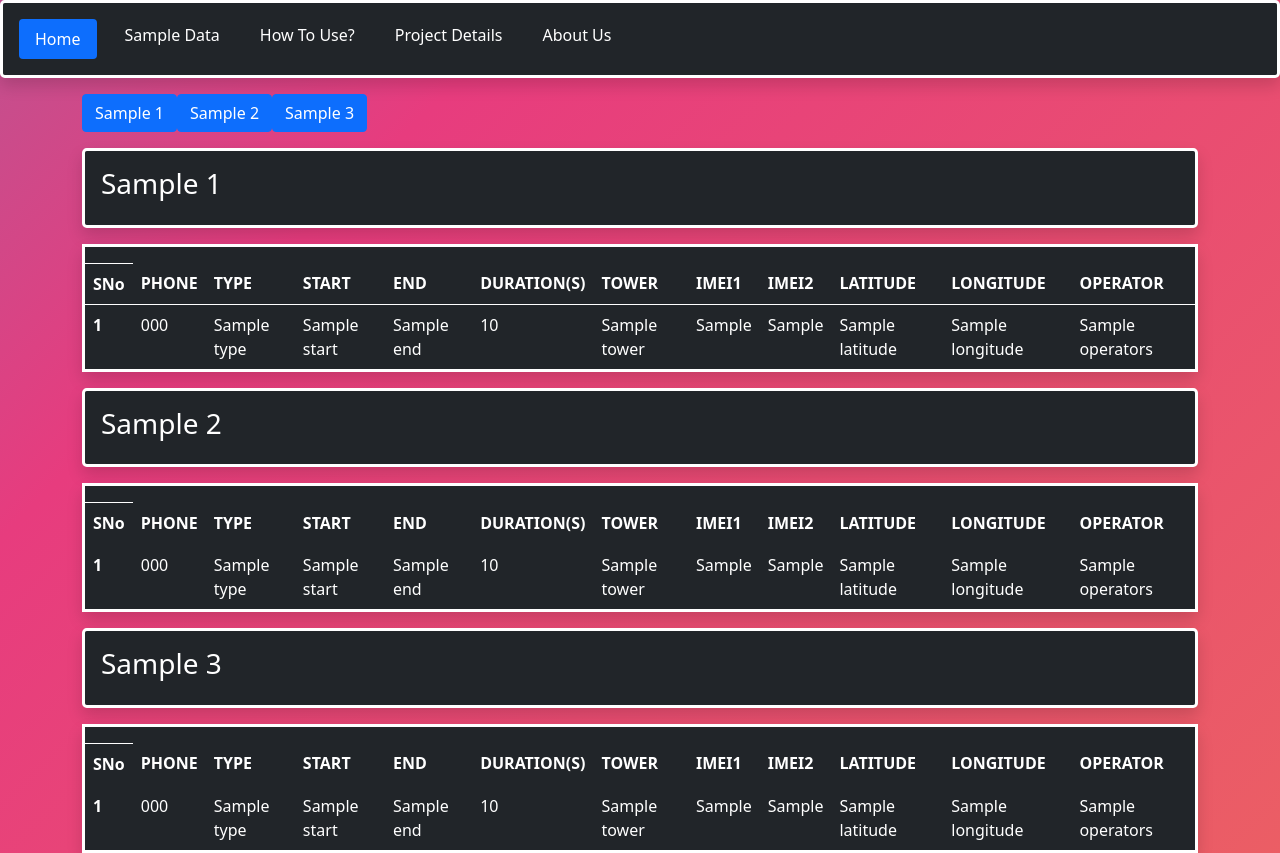
After one commit to kartikk-garg/cdr_analyser, a Flask app: template templates/sample.html in a window 1280 px wide. The commit adds this page. Run offline with Flask 2, Linux system fonts and the light colour scheme; the template is opened without the code that fills it: most values are stand-ins (such as "Sample title", 1, 10 or a date in 2020).

Commit message:
files added

```diff
--- a/app.py
+++ b/app.py
@@ -10,7 +10,7 @@ import plotly.express as px
 import pandas as pd
 import numpy as np
 import datetime
-# from datetime import datetime
+import operator
 from flask.helpers import url_for
 import openpyxl
 
@@ -43,7 +43,7 @@ def generateDictArray(csvFile):
     with open(f'static/{csvFile}.csv', 'r') as file:
             csv_file = csv.DictReader(file)
             for row in csv_file:
-                print(row)
+                # print(row)
                 para = duration(row['START'], row['END'])
 
                 row['DURATION'] = para[0]
@@ -96,6 +96,31 @@ def filterData(data, min='', max='', recordDate='', mobileNo=''):
         return 'No Records Found'
     else:
         return filteredData
+
+@app.route('/duration.png')
+def plot_duration():
+    fig = Figure()
+    axis = fig.add_subplot(1, 1, 1)
+    duration=[]
+    for i in range(100):
+        start=datetime.datetime.strptime(df['START'][i],'%Y-%m-%d %H:%M:%S')
+        end=datetime.datetime.strptime(df['END'][i],'%Y-%m-%d %H:%M:%S')
+        duration.append((end-start).total_seconds())
+        callee_duration={}
+    for i in range(100):
+        if(str(df['PHONE'][i]) in callee_duration):
+            callee_duration[str(df['PHONE'][i])]+=duration[i]
+        else:
+            callee_duration[str(df['PHONE'][i])]=duration[i]
+    callee_duration= dict( sorted(callee_duration.items(), key=operator.itemgetter(1),reverse=True))
+    axis.bar(callee_duration.keys(),callee_duration.values())
+
+    # axis.set_xticks(callee_duration.keys())
+    # callee_duration.keys(),
+    axis.set_xticklabels(rotation=40)
+    output = io.BytesIO()
+    FigureCanvas(fig).print_png(output)
+    return Response(output.getvalue(), mimetype='image/png')
 
 @app.route('/frequency.png')
 def plot_frequency():
@@ -156,7 +181,6 @@ def home():
         f = request.files['file']
 
         name = f.filename
-        print(min, max, recordDate, mobileNo, type(min), type(max), type(recordDate), type(mobileNo))
         # print(type(f))
 
         # print(min, max, recordDate, type(recordDate), mobileNo, type(mobileNo))
@@ -187,11 +211,20 @@ def home():
 
                 data.append(row)
 
+            # print(data)
+
+            field_names = data[0].keys()
+            print(field_names)
+            with open('static/temp.csv', 'w') as csvfile:
+                writer = csv.DictWriter(csvfile, fieldnames = field_names)
+                writer.writeheader()
+                writer.writerows(data)
+
             global df
-            df = pd.read_csv(stream)
+            df = pd.read_csv('static/temp.csv')
 
         elif 'xlsx' in name:
-            data_xls = pd.read_excel(f)
+            data_xls = pd.read_excel(f, engine='openpyxl')
             file = data_xls.to_csv ('static/target.csv', index = None, header=True)
             csvFile = 'target'
             data = generateDictArray(csvFile)
@@ -205,7 +238,7 @@ def home():
         display = 'display: block'
 
         array = df.T.values.tolist()
-        print(array)
+        # print(array)
         # stream = io.TextIOWrapper(f.stream._file, "UTF8", newline=None)
         # csv_input = csv.reader(stream)
 
--- /dev/null
+++ b/templates/sample.html
@@ -0,0 +1,163 @@
+{% extends 'base.html' %}
+
+{% block body %}
+
+
+<div class="container my-3">
+    <div class="mb-3 d-flex justify-content-START">
+      <button class="btn btn-primary" onclick="openCity(event, 'London')">Sample 1</button>
+      <button class="btn btn-primary" onclick="openCity(event, 'Paris')">Sample 2</button>
+      <button class="btn btn-primary" onclick="openCity(event, 'Tokyo')">Sample 3</button>
+    </div>
+
+    <div id="London" class="tabcontent">
+      <div class="container my-3 border border-3 border border-white rounded-3 p-3 bg-dark bg-opacity-90 shadow"><h3 class= "text-white" >Sample 1</h3></div>
+
+      <!-- PHONE,IMEI1,IMEI2,TYPE,IMSI,START,End,Cell -->
+
+      <table class="table border border-3 border border-white rounded-3 p-3 bg-dark bg-opacity-90 shadow">
+          <th class="text-white"ead>
+            <tr>
+              <th scope="col" class="text-white">SNo</th>
+              <th scope="col" class="text-white" >PHONE</th>
+              <th scope="col" class="text-white">TYPE</th>
+              <th scope="col" class="text-white">START</th>
+              <th scope="col" class="text-white">END</th>
+              <th scope="col" class="text-white">DURATION(S)</th>
+              <th scope="col" class="text-white">TOWER</th>
+              <th scope="col" class="text-white">IMEI1 </th>
+              <th scope="col" class="text-white">IMEI2</th>
+              <th scope="col" class="text-white">LATITUDE</th>
+              <th scope="col" class="text-white">LONGITUDE</th>
+              <th scope="col" class="text-white">OPERATOR</th>
+            </tr>
+          </thead>
+
+
+    {% for i in Sample1 %}
+
+            <tr>
+              <th class="text-white" scope="row">{{loop.index}}</th>
+              <td class="text-white" > {{i['PHONE']}} </td>
+              <td class="text-white"> {{i['TYPE']}} </td>
+              <td class="text-white"> {{i['START']}} </td>
+              <td class="text-white"> {{i['END']}} </td>
+              <td class="text-white"> {{i['DURATION']}} </td>
+              <td class="text-white"> {{i['TOWER']}} </td>
+              <td class="text-white"> {{i['IMEI1']}} </td>
+              <td class="text-white"> {{i['IMEI2']}} </td>
+              <td class="text-white"> {{i['LATITUDE']}} </td>
+              <td class="text-white"> {{i['LONGITUDE']}} </td>
+              <td class="text-white"> {{i['OPERATORS']}} </td>
+            </tr>
+
+      {% endfor %}
+    </table>
+
+    </div>
+
+    <div id="Paris" class="tabcontent">
+      <div class="container my-3 border border-3 border border-white rounded-3 p-3 bg-dark bg-opacity-90 shadow"><h3 class= "text-white">Sample 2</h3></div>
+
+      <table class="table border border-3 border border-white rounded-3 p-3 bg-dark bg-opacity-90 shadow">
+        <th class="text-white"ead>
+          <tr>
+            <th scope="col" class="text-white">SNo</th>
+              <th scope="col" class="text-white" >PHONE</th>
+              <th scope="col" class="text-white">TYPE</th>
+              <th scope="col" class="text-white">START</th>
+              <th scope="col" class="text-white">END</th>
+              <th scope="col" class="text-white">DURATION(S)</th>
+              <th scope="col" class="text-white">TOWER</th>
+              <th scope="col" class="text-white">IMEI1 </th>
+              <th scope="col" class="text-white">IMEI2</th>
+              <th scope="col" class="text-white">LATITUDE</th>
+              <th scope="col" class="text-white">LONGITUDE</th>
+              <th scope="col" class="text-white">OPERATOR</th>
+          </tr>
+        </thead>
+        <tbody></tbody>
+
+  {% for i in Sample2 %}
+
+          <tr>
+            <th class="text-white" scope="row">{{loop.index}}</th>
+              <td class="text-white" > {{i['PHONE']}} </td>
+              <td class="text-white"> {{i['TYPE']}} </td>
+              <td class="text-white"> {{i['START']}} </td>
+              <td class="text-white"> {{i['END']}} </td>
+              <td class="text-white"> {{i['DURATION']}} </td>
+              <td class="text-white"> {{i['TOWER']}} </td>
+              <td class="text-white"> {{i['IMEI1']}} </td>
+              <td class="text-white"> {{i['IMEI2']}} </td>
+              <td class="text-white"> {{i['LATITUDE']}} </td>
+              <td class="text-white"> {{i['LONGITUDE']}} </td>
+              <td class="text-white"> {{i['OPERATORS']}} </td>
+          </tr>
+
+    {% endfor %}
+</table>
+
+    </div>
+
+    <div id="Tokyo" class="tabcontent">
+      <div class="container my-3 border border-3 border border-white rounded-3 p-3 bg-dark bg-opacity-90 shadow"><h3 class= "text-white">Sample 3</h3></div>
+
+      <table class="table border border-3 border border-white rounded-3 p-3 bg-dark bg-opacity-90 shadow">
+        <th class="text-white"ead>
+          <tr>
+            <th scope="col" class="text-white">SNo</th>
+              <th scope="col" class="text-white" >PHONE</th>
+              <th scope="col" class="text-white">TYPE</th>
+              <th scope="col" class="text-white">START</th>
+              <th scope="col" class="text-white">END</th>
+              <th scope="col" class="text-white">DURATION(S)</th>
+              <th scope="col" class="text-white">TOWER</th>
+              <th scope="col" class="text-white">IMEI1 </th>
+              <th scope="col" class="text-white">IMEI2</th>
+              <th scope="col" class="text-white">LATITUDE</th>
+              <th scope="col" class="text-white">LONGITUDE</th>
+              <th scope="col" class="text-white">OPERATOR</th>
+          </tr>
+        </thead>
+        <tbody></tbody>
+
+  {% for i in Sample3 %}
+
+          <tr>
+            <th class="text-white" scope="row">{{loop.index}}</th>
+              <td class="text-white" > {{i['PHONE']}} </td>
+              <td class="text-white"> {{i['TYPE']}} </td>
+              <td class="text-white"> {{i['START']}} </td>
+              <td class="text-white"> {{i['END']}} </td>
+              <td class="text-white"> {{i['DURATION']}} </td>
+              <td class="text-white"> {{i['TOWER']}} </td>
+              <td class="text-white"> {{i['IMEI1']}} </td>
+              <td class="text-white"> {{i['IMEI2']}} </td>
+              <td class="text-white"> {{i['LATITUDE']}} </td>
+              <td class="text-white"> {{i['LONGITUDE']}} </td>
+              <td class="text-white"> {{i['OPERATORS']}} </td>
+          </tr>
+
+
+    {% endfor %}
+</table>
+    </div>
+</div>
+
+    <script>
+    function openCity(evt, cityName) {
+      var i, tabcontent, tablinks;
+      tabcontent = document.getElementsByClassName("tabcontent");
+      for (i = 0; i < tabcontent.length; i++) {
+        tabcontent[i].style.display = "none";
+      }
+      tablinks = document.getElementsByClassName("btn btn-primary");
+      for (i = 0; i < tablinks.length; i++) {
+        tablinks[i].className = tablinks[i].className.replace(" active", "");
+      }
+      document.getElementById(cityName).style.display = "block";
+      evt.currentTarget.className += " active";
+    }
+    </script>
+    {% endblock body %}
```
Also changed, not shown: static/temp.csv (added, +201 -0 lines), templates/projectDetails.html (+34 -1 lines).
